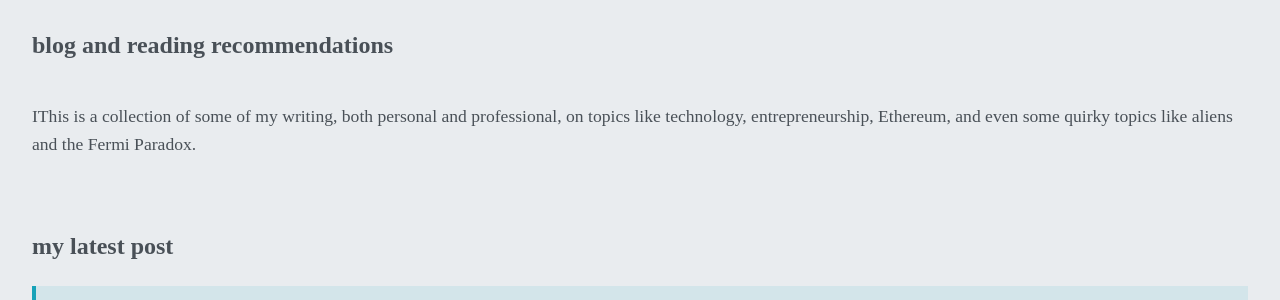
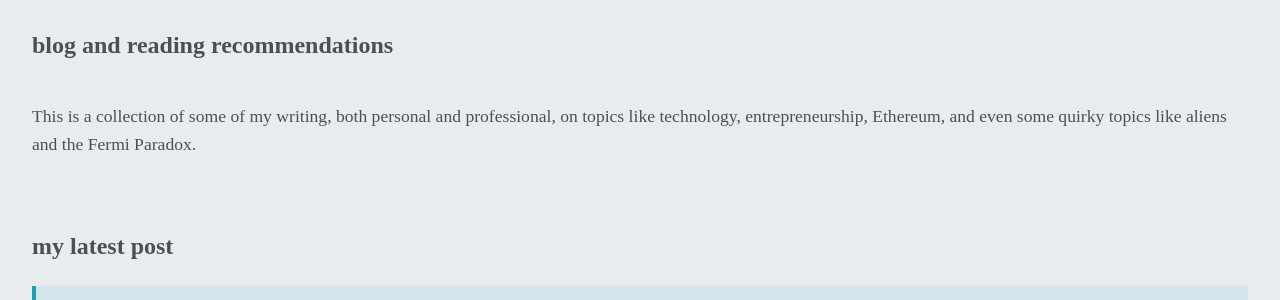
Before and after one commit to brunny-eth/personal-website-project, a Jekyll site: the page built from blog.md, in a window 1280 px wide. Shown: the part 143-443 px from the top of the page. Built offline with Jekyll 4.4.1, drawn with Linux system fonts in a browser that asks for light colours; some web fonts are replaced.

Commit message:
Update blog page to remove 1 letter that was in the wrong place

```diff
--- a/blog.md
+++ b/blog.md
@@ -6,7 +6,7 @@ title: blog and reading recommendations
 <h2>blog and reading recommendations</h2>
 
 <div class="blog-intro">
-  <p>IThis is a collection of some of my writing, both personal and professional, on topics like technology, entrepreneurship, Ethereum, and even some quirky topics like aliens and the Fermi Paradox.</p>
+  <p>This is a collection of some of my writing, both personal and professional, on topics like technology, entrepreneurship, Ethereum, and even some quirky topics like aliens and the Fermi Paradox.</p>
 </div>
 
 <h2>my latest post</h2>
```
